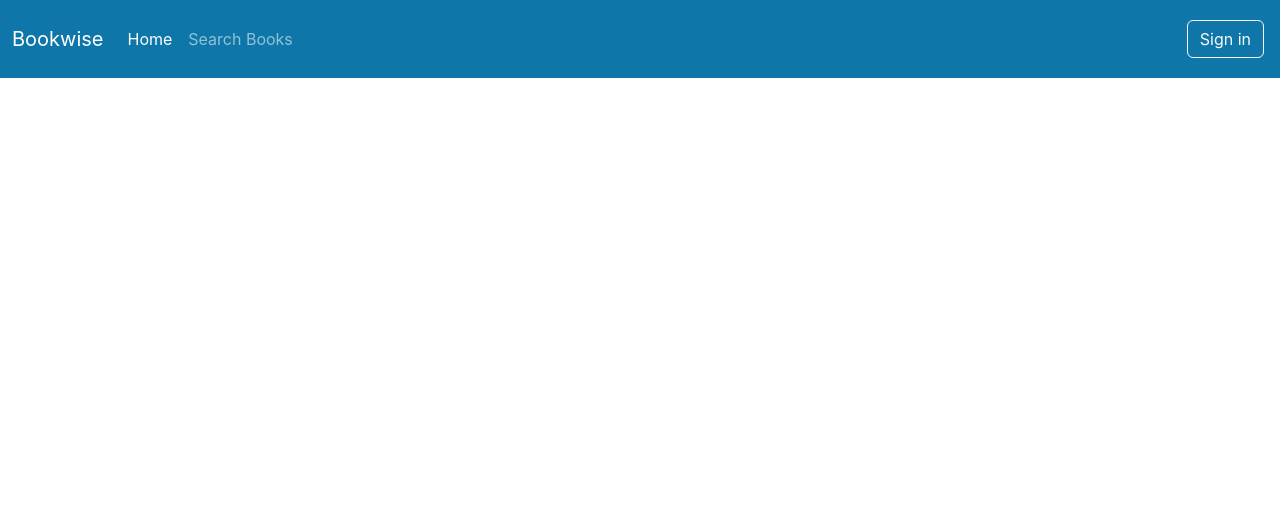
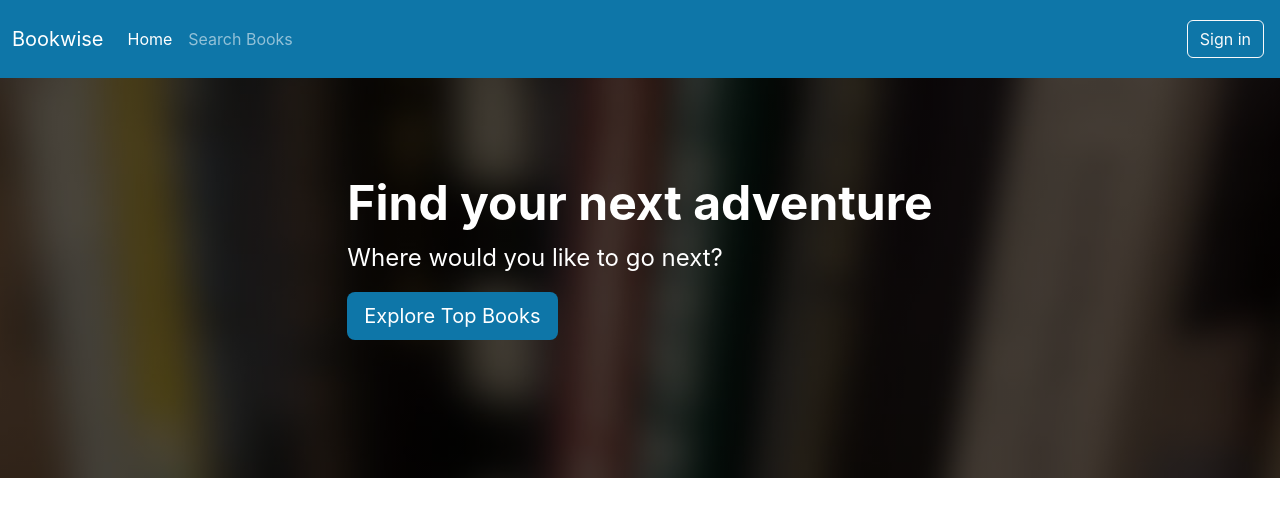
Before and after one commit to git-ashug/bookwise-lms-frontend, a React (Create React App) app: page / in a window 1280 px wide. Shown: the top 516 px of the page. Built offline with nearby package versions, Linux system fonts and the light colour scheme.

Commit message:
Added Explore Top Books component

```diff
--- a/src/App.tsx
+++ b/src/App.tsx
@@ -1,9 +1,15 @@
 import React from "react";
 import "./App.css";
 import { Navbar } from "./layouts/NavbarAndFooter/Navbar";
+import { ExploreTopBooks } from "./layouts/NavbarAndFooter/HomePage/ExploreTopBooks";
 
 function App() {
-  return <Navbar />;
+  return (
+    <div>
+      <Navbar />
+      <ExploreTopBooks />
+    </div>
+  );
 }
 
 export default App;
--- /dev/null
+++ b/src/layouts/NavbarAndFooter/HomePage/ExploreTopBooks.tsx
@@ -0,0 +1,19 @@
+export const ExploreTopBooks = () => {
+  return (
+    <div className="p-5 mb-4 bg-dark header">
+      <div className="container-fluid py-5 text-white d-flex justify-content-center align-item-center">
+        <div>
+          <h1 className="display-5 fw-bold"> Find your next adventure</h1>
+          <p className="col-md-8 fs-4">Where would you like to go next?</p>
+          <a
+            type="button"
+            className="btn main-color btn-lg text-white"
+            href="#"
+          >
+            Explore Top Books
+          </a>
+        </div>
+      </div>
+    </div>
+  );
+};
```
